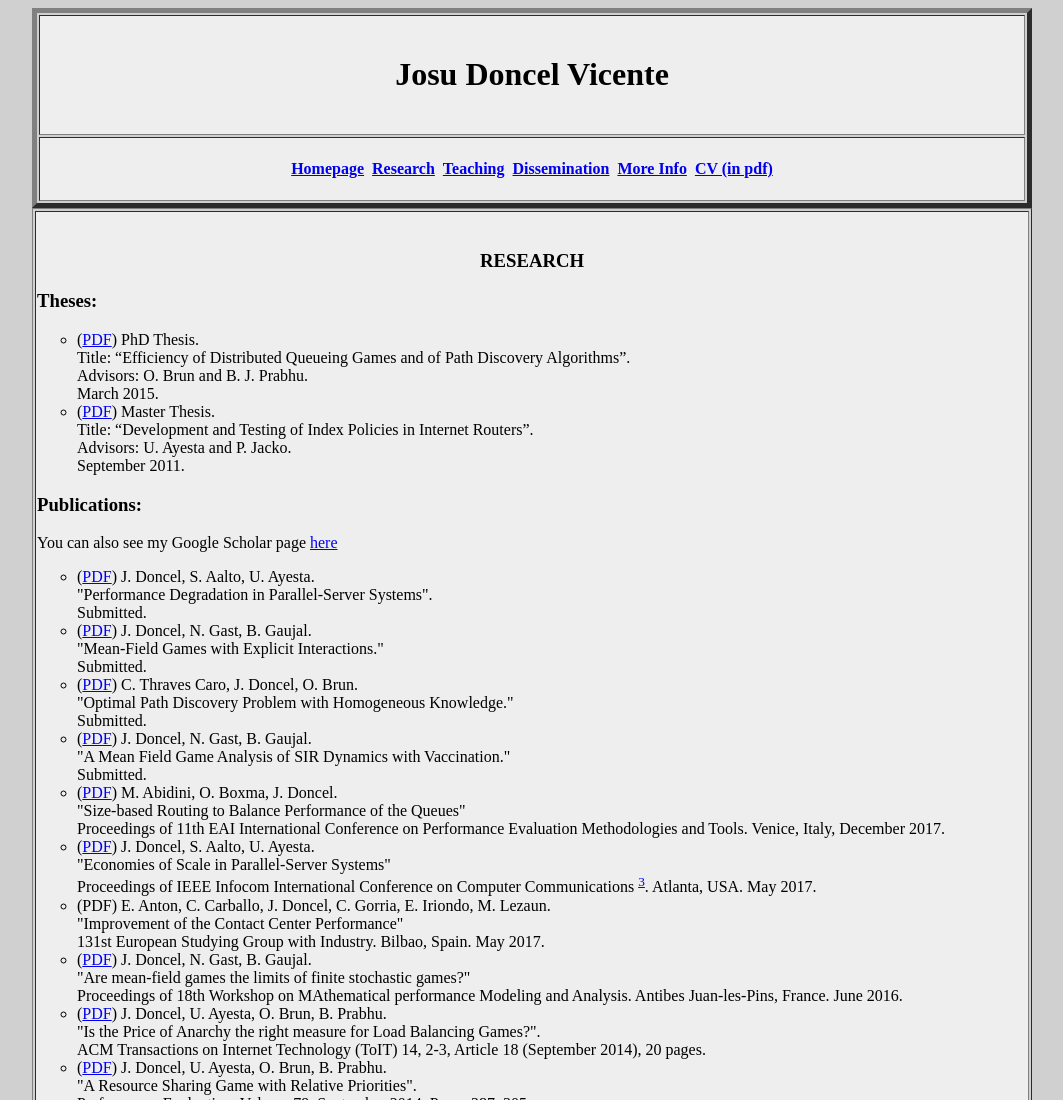
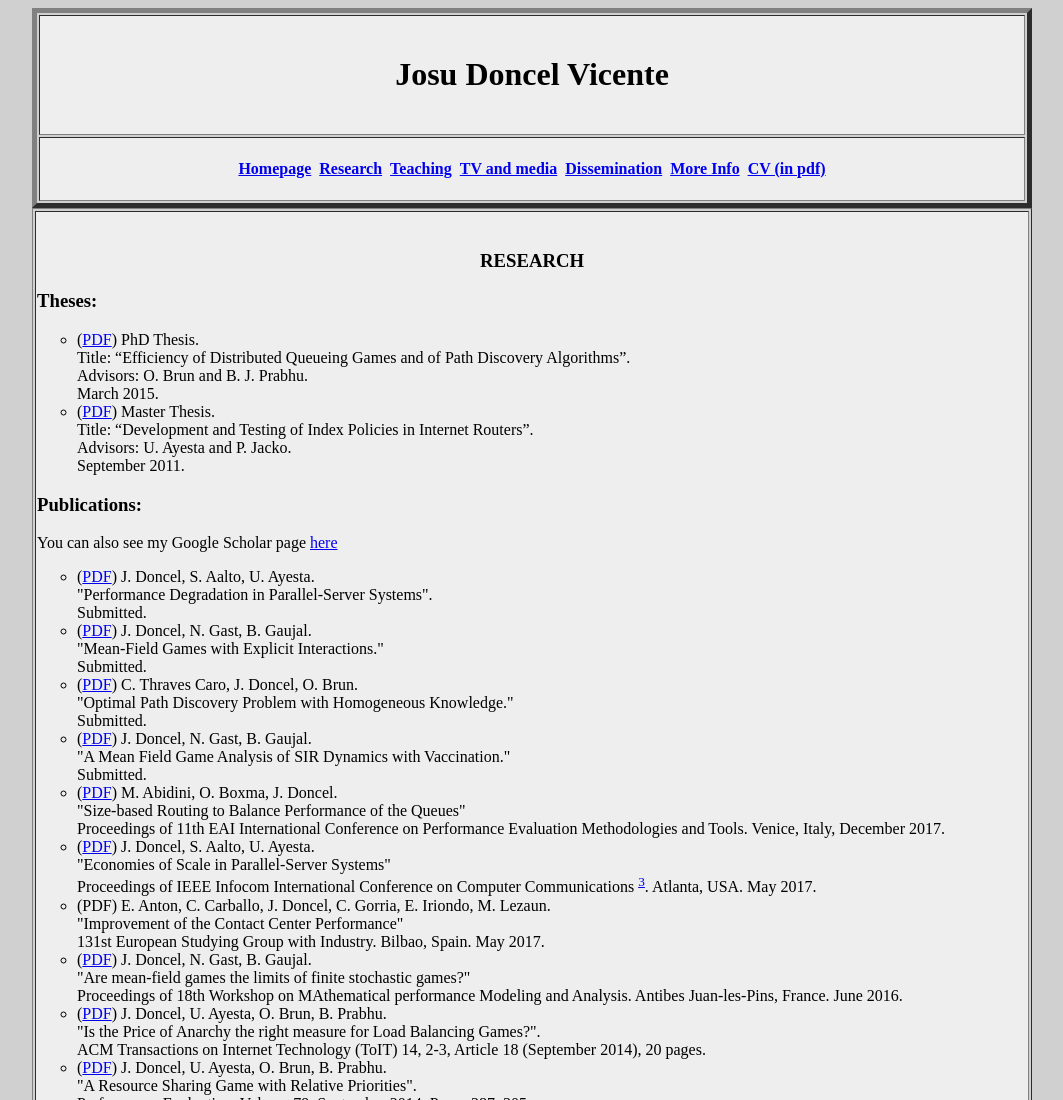
Before and after one commit to josudoncel/josudoncel.github.io, a plain HTML site: page ikerketa.html in a window 1280 px wide. Shown: the top 1100 px of the page, without its empty margins (108-1171 px from the left). Drawn offline with Linux system fonts and the light colour scheme.

Commit message:
Update ikerketa.html

```diff
--- a/ikerketa.html
+++ b/ikerketa.html
@@ -22,6 +22,7 @@
     <th><a href="index.html">Homepage</a></th><th>                   </th>
     <th><a href="ikerketa.html">Research</a></th><th>                   </th>
     <th><a href="irakas.html">Teaching</a></th><th>                   </th>
+    <th><a href="media.html">TV and media</a></th><th>                   </th>
     <th><a href="dibulga.html">Dissemination</a></th><th>                   </th>
     <th><a href="beste.html">More Info</a></th><th>                   </th>
     <th><a href="cv.pdf">CV (in pdf)</a></th>
```
